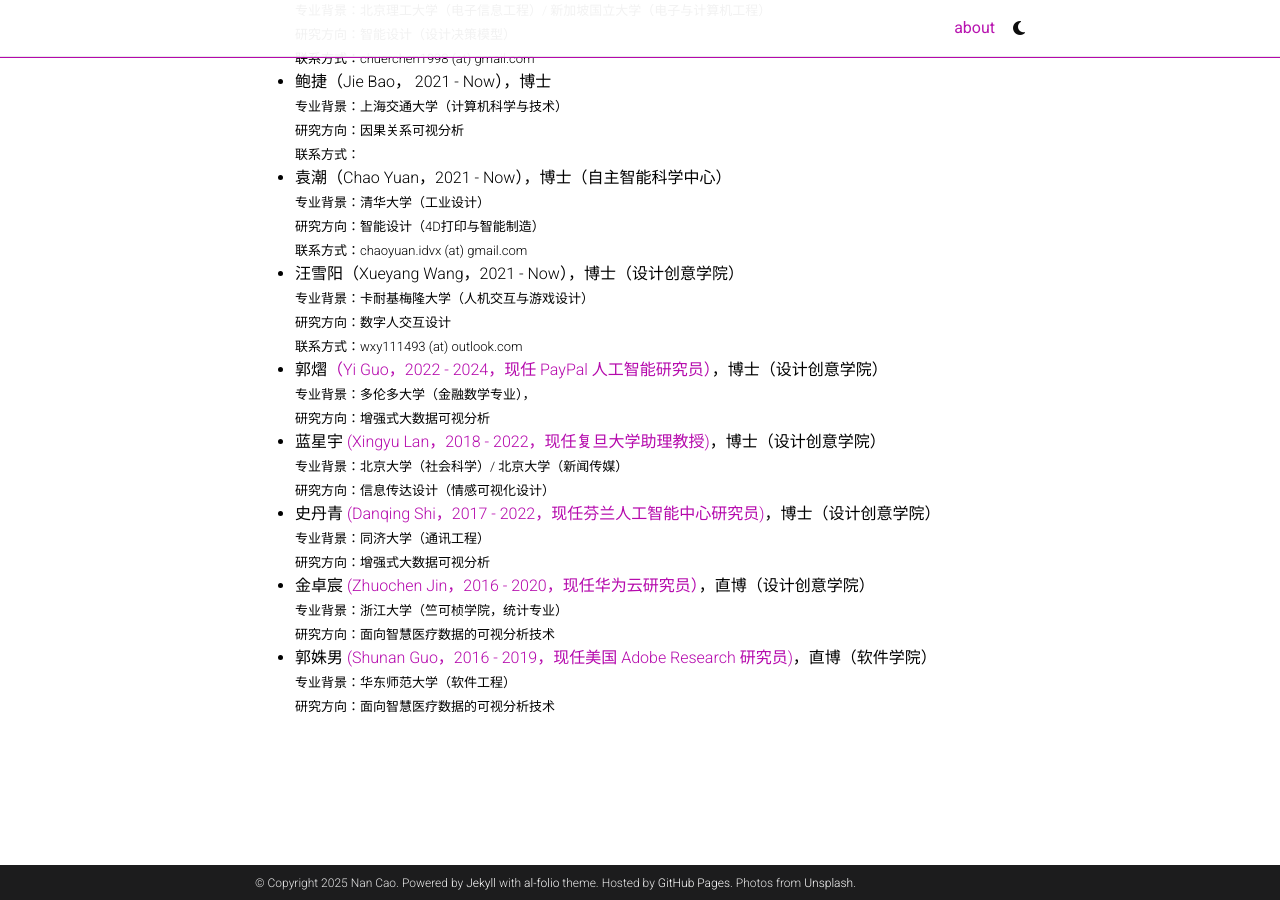
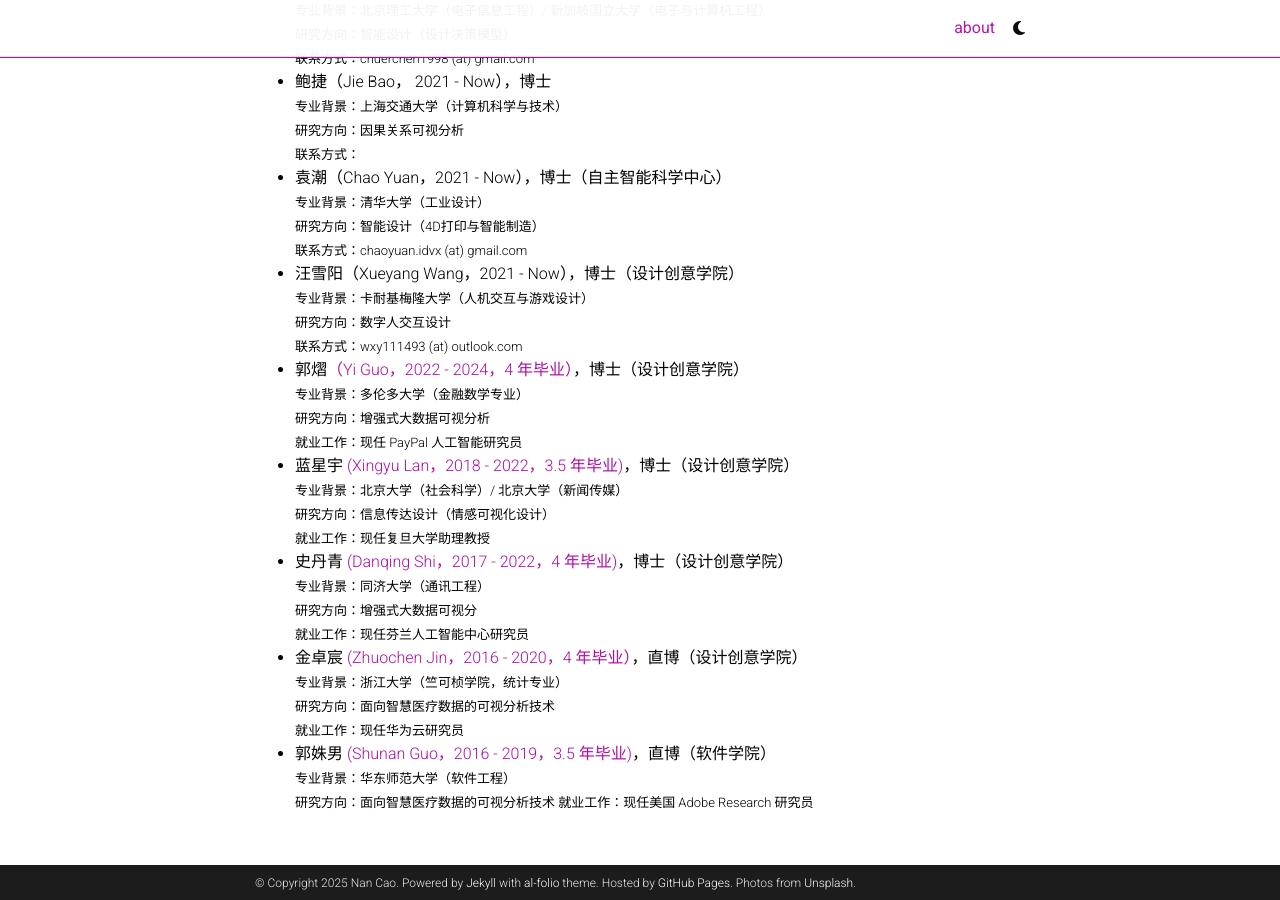
Before and after one commit to nancao/nancao.github.io, a Jekyll site: the page built from _pages/about.md, in a window 1280 px wide and 900 px high, scrolled down 1934 px. Built offline with Jekyll 4.4.1, drawn with Linux system fonts in a browser that asks for light colours; full-size pictures stand in for the smaller copies a plugin makes; comment, search, counter and statistics services are not loaded; a style sheet for code colours, icons or effects is not loaded.

Commit message:
Update about.md

```diff
--- a/_pages/about.md
+++ b/_pages/about.md
@@ -88,18 +88,24 @@
   <font size=2>专业背景：卡耐基梅隆大学（人机交互与游戏设计）<br>
   研究方向：数字人交互设计<br>
   联系方式：wxy111493 (at) outlook.com</font>
-- [**郭熠**（Yi Guo，2022 - 2024，现任 PayPal 人工智能研究员）](https://scholar.google.ca/citations?user=9fDFvb8AAAAJ&hl=en)，博士（设计创意学院）<br>
-  <font size=2>专业背景：多伦多大学（金融数学专业），<br>
-  研究方向：增强式大数据可视分析</font>
-- [**蓝星宇** (Xingyu Lan，2018 - 2022，现任复旦大学助理教授)](https://olivialan.github.io/)，博士（设计创意学院）<br>
+- [**郭熠**（Yi Guo，2022 - 2024，4 年毕业）](https://scholar.google.ca/citations?user=9fDFvb8AAAAJ&hl=en)，博士（设计创意学院）<br>
+  <font size=2>专业背景：多伦多大学（金融数学专业）<br>
+  研究方向：增强式大数据可视分析<br>
+  就业工作：现任 PayPal 人工智能研究员
+  </font>
+- [**蓝星宇** (Xingyu Lan，2018 - 2022，3.5 年毕业)](https://olivialan.github.io/)，博士（设计创意学院）<br>
   <font size=2>专业背景：北京大学（社会科学）/ 北京大学（新闻传媒）<br>
-  研究方向：信息传达设计（情感可视化设计）</font>
-- [**史丹青** (Danqing Shi，2017 - 2022，现任芬兰人工智能中心研究员)](https://sdq.github.io/)，博士（设计创意学院）<br>
+  研究方向：信息传达设计（情感可视化设计）<br>
+  就业工作：现任复旦大学助理教授</font>
+- [**史丹青** (Danqing Shi，2017 - 2022，4 年毕业)](https://sdq.github.io/)，博士（设计创意学院）<br>
   <font size=2>专业背景：同济大学（通讯工程）<br>
-  研究方向：增强式大数据可视分析</font>
-- [**金卓宸** (Zhuochen Jin，2016 - 2020，现任华为云研究员）](https://scholar.google.ca/citations?user=Iq-HlisAAAAJ&hl=zh-CN)，直博（设计创意学院）<br>
+  研究方向：增强式大数据可视分<br>
+  就业工作：现任芬兰人工智能中心研究员</font>
+- [**金卓宸** (Zhuochen Jin，2016 - 2020，4 年毕业）](https://scholar.google.ca/citations?user=Iq-HlisAAAAJ&hl=zh-CN)，直博（设计创意学院）<br>
   <font size=2>专业背景：浙江大学（竺可桢学院，统计专业）<br>
-  研究方向：面向智慧医疗数据的可视分析技术</font>
-- [**郭姝男** (Shunan Guo，2016 - 2019，现任美国 Adobe Research 研究员)](https://research.adobe.com/person/shunan-guo/)，直博（软件学院）<br>
+  研究方向：面向智慧医疗数据的可视分析技术 <br>
+  就业工作：现任华为云研究员</font>
+- [**郭姝男** (Shunan Guo，2016 - 2019，3.5 年毕业)](https://research.adobe.com/person/shunan-guo/)，直博（软件学院）<br>
   <font size=2>专业背景：华东师范大学（软件工程）<br>
-  研究方向：面向智慧医疗数据的可视分析技术</font>
+  研究方向：面向智慧医疗数据的可视分析技术
+  就业工作：现任美国 Adobe Research 研究员</font>
```
